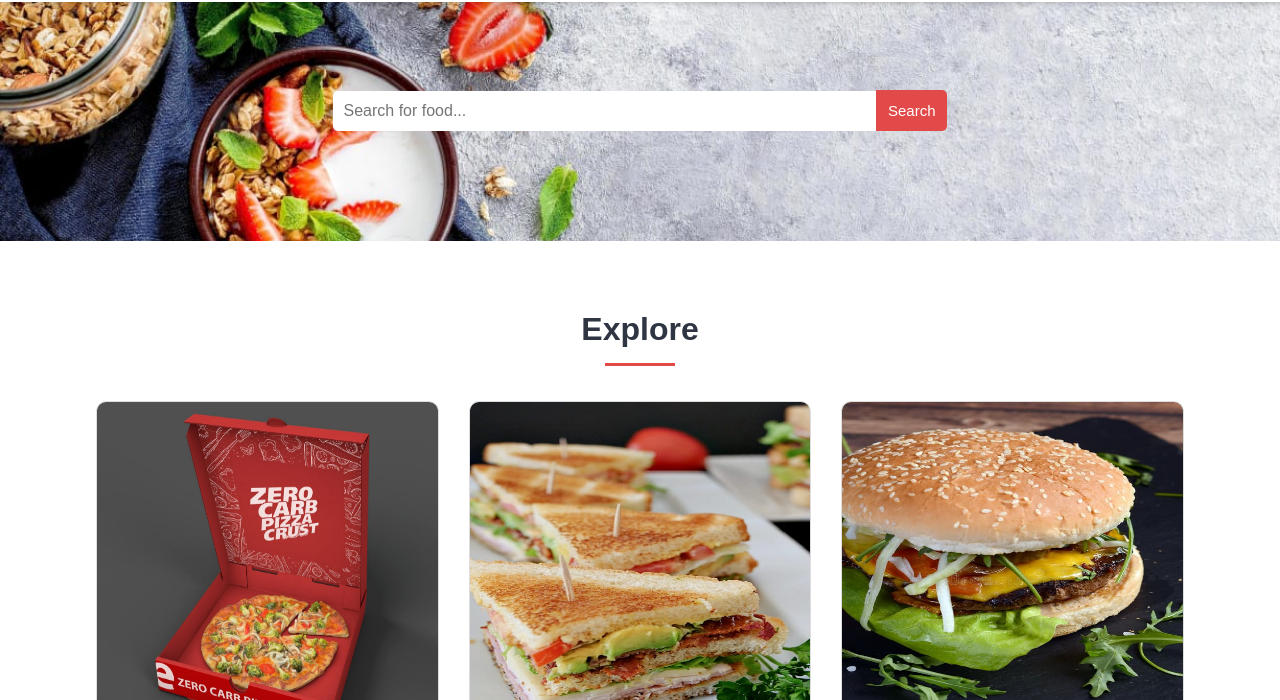
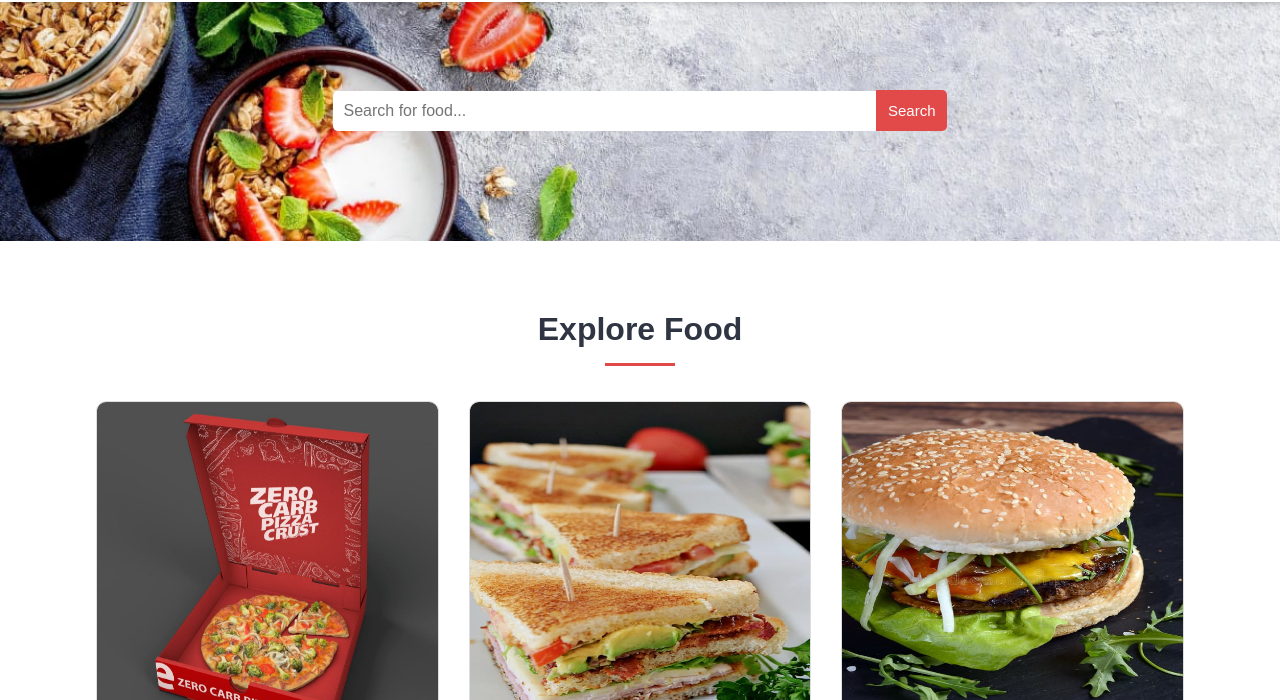
Before and after one commit to 5ujit/food-ordering-site-DevOps, a website: page index.html in a window 1280 px wide. Shown: the part 100-800 px from the top of the page. Drawn offline with nearby package versions, Linux system fonts and the light colour scheme.

Commit message:
Update index.html

```diff
--- a/index.html
+++ b/index.html
@@ -104,7 +104,7 @@
     <!-- Category Section Start -->
     <section class="categories">
         <div class="container">
-            <h2 class="text-center">Explore </h2>
+            <h2 class="text-center">Explore Food </h2>
             <div class="heading-border"></div>
 
             <div class="grid-3">
```
